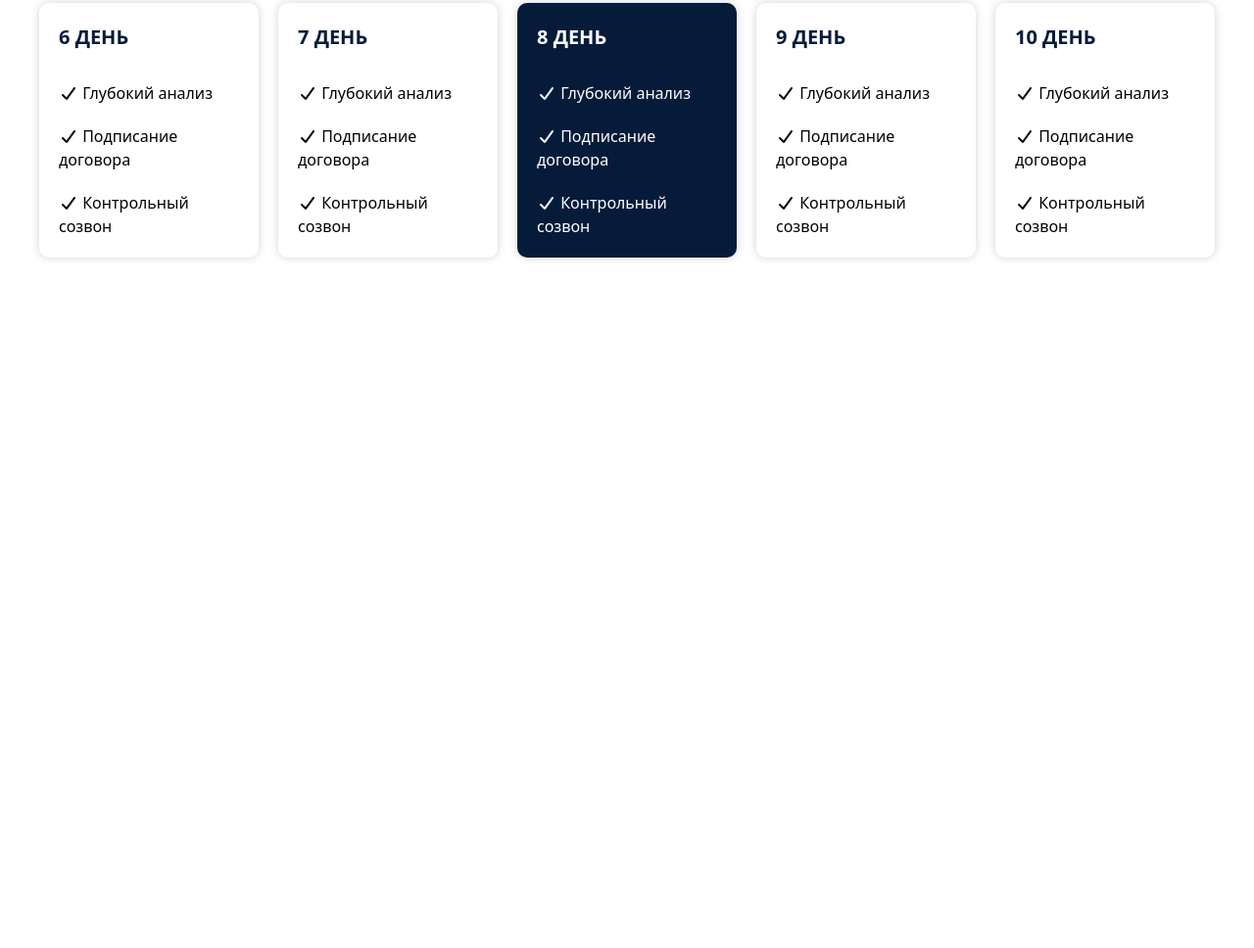
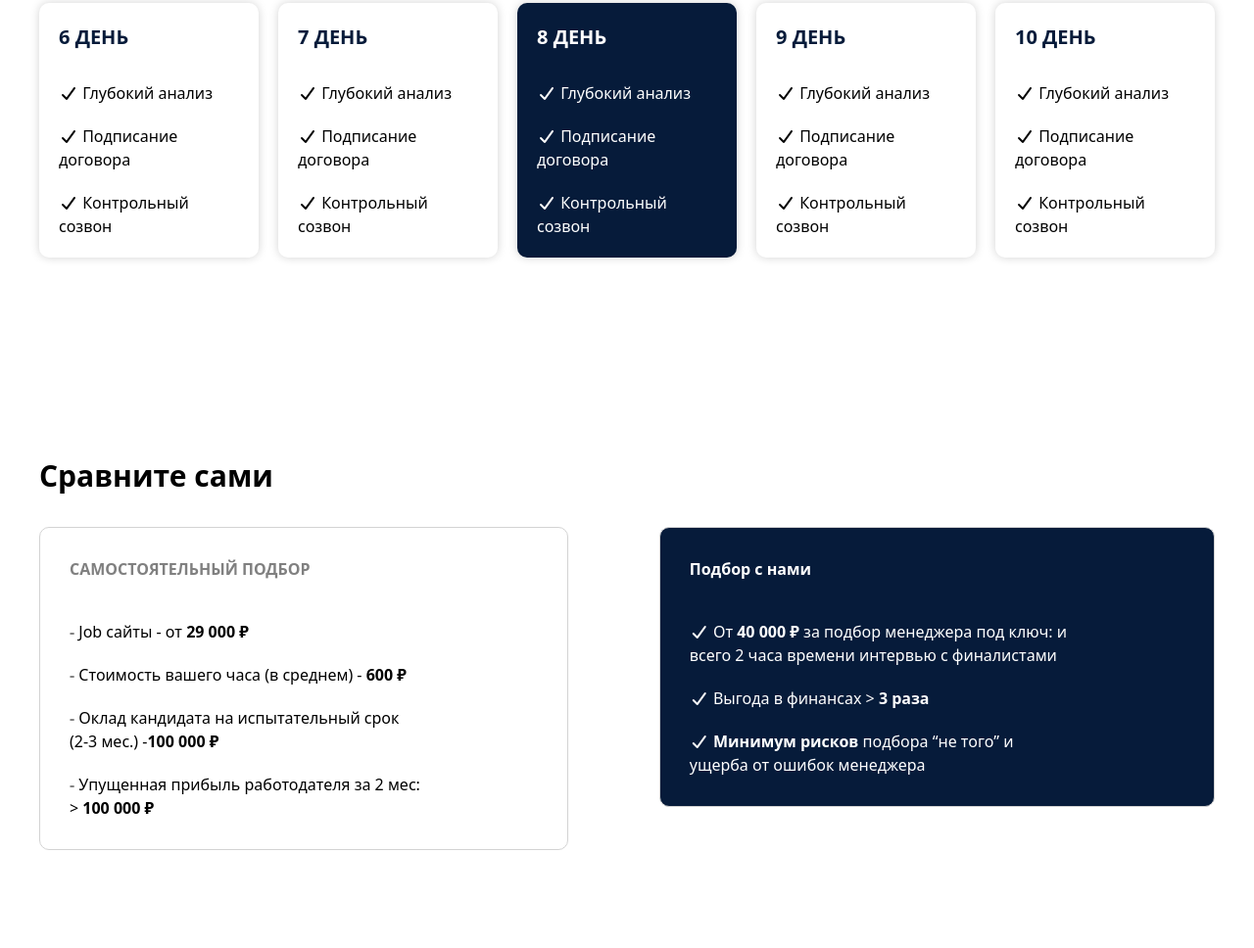
Before and after one commit to Faridun-07/Examweek2, a website: page index.html in a window 1280 px wide. Shown: the part 1294-2262 px from the top of the page at 98% size. Before the commit the page ends 1657 px from the top, so only its background shows below. Drawn offline with Linux system fonts and the light colour scheme.

Commit message:
Add Section 3

```diff
--- a/index.html
+++ b/index.html
@@ -151,6 +151,30 @@
             </div>
         </div>
     </section>
+    <section class="max-w-300 m-auto flex flex-col gap-[30px]  lg:p-[100px_0px] p-[50px_20px]">
+        <p class="text-[30px] font-bold">Сравните сами</p>
+        <div class=" flex flex-col gap-[30px] lg:flex-row lg:justify-between items-start">
+            <div class="flex flex-col gap-[40px] border-[1px] border-[lightgray] rounded-[10px] py-[30px] pl-[30px] lg:pr-[150px] pr-[10px]">
+                <p class="text-[gray] font-bold text-[16px] w-[100%]">САМОСТОЯТЕЛЬНЫЙ ПОДБОР</p>
+                <div class="flex flex-col gap-[20px]">
+                    <p><span class="font-bold text-[gray]">-</span> Job сайты - от <span class="font-bold">29 000 ₽</span></p>
+                    <p><span class="font-bold text-[gray]">-</span> Стоимость вашего часа (в среднем) - <span class="font-bold">600 ₽</span></p>
+                    <p><span class="font-bold text-[gray]">-</span> Оклад кандидата на испытательный срок <br> (2-3 мес.) -<span class="font-bold">100 000 ₽</span></p>
+                    <p><span class="font-bold text-[gray]">-</span> Упущенная прибыль работодателя за 2 мес: <br>
+>  <span class="font-bold">100 000 ₽</span></p>
+
+                </div>
+            </div>
+                   <div class="flex flex-col gap-[40px] border-[1px] border-[lightgray] rounded-[10px] py-[30px] pl-[30px] lg:pr-[150px] pr-[10px] bg-[#061B3A]">
+                <p class="text-[gray] font-bold text-[16px] text-[white]">Подбор с нами</p>
+                <div class="flex flex-col gap-[20px]">
+                    <p class="text-[white]"><i class="fa-solid fa-check" style="color:white;"></i> От <span class="font-bold">40 000 ₽</span> за подбор менеджера под ключ: и <br> всего 2 часа времени интервью с финалистами</p>
+                    <p class="text-white"><i class="fa-solid fa-check" style="color:white;"></i> Выгода в финансах > <span class="font-bold">3 раза</span></p>
+                    <p class="text-[white]"><i class="fa-solid fa-check" style="color:white;"></i> <span class="font-bold">Минимум рисков</span> подбора “не того” и <br> <span>ущерба</span> от ошибок менеджера</p>
+                </div>
+            </div>
+        </div>
+    </section>
   </main>
   <footer></footer>
 </body>
```
Also changed, not shown: src/output.css.
